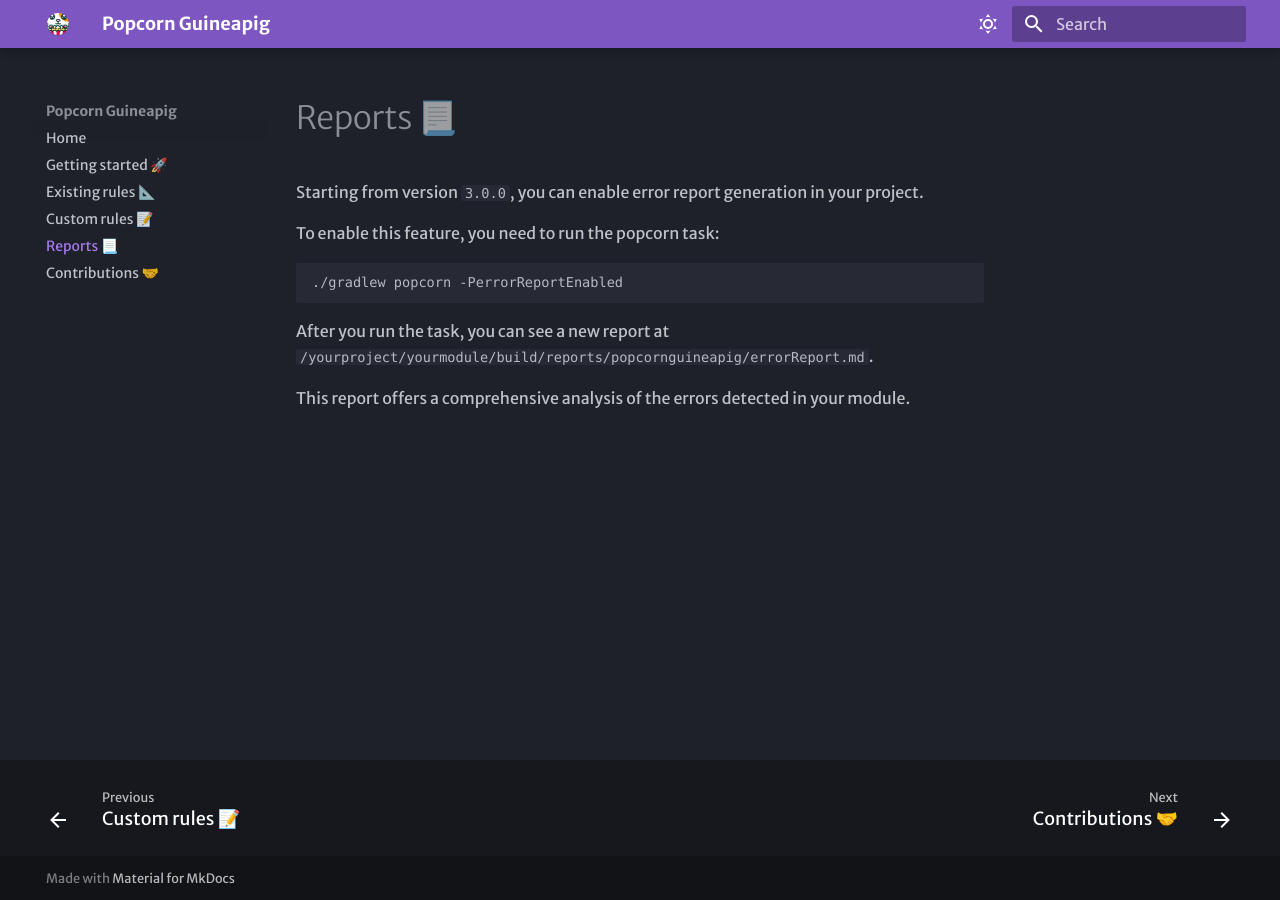
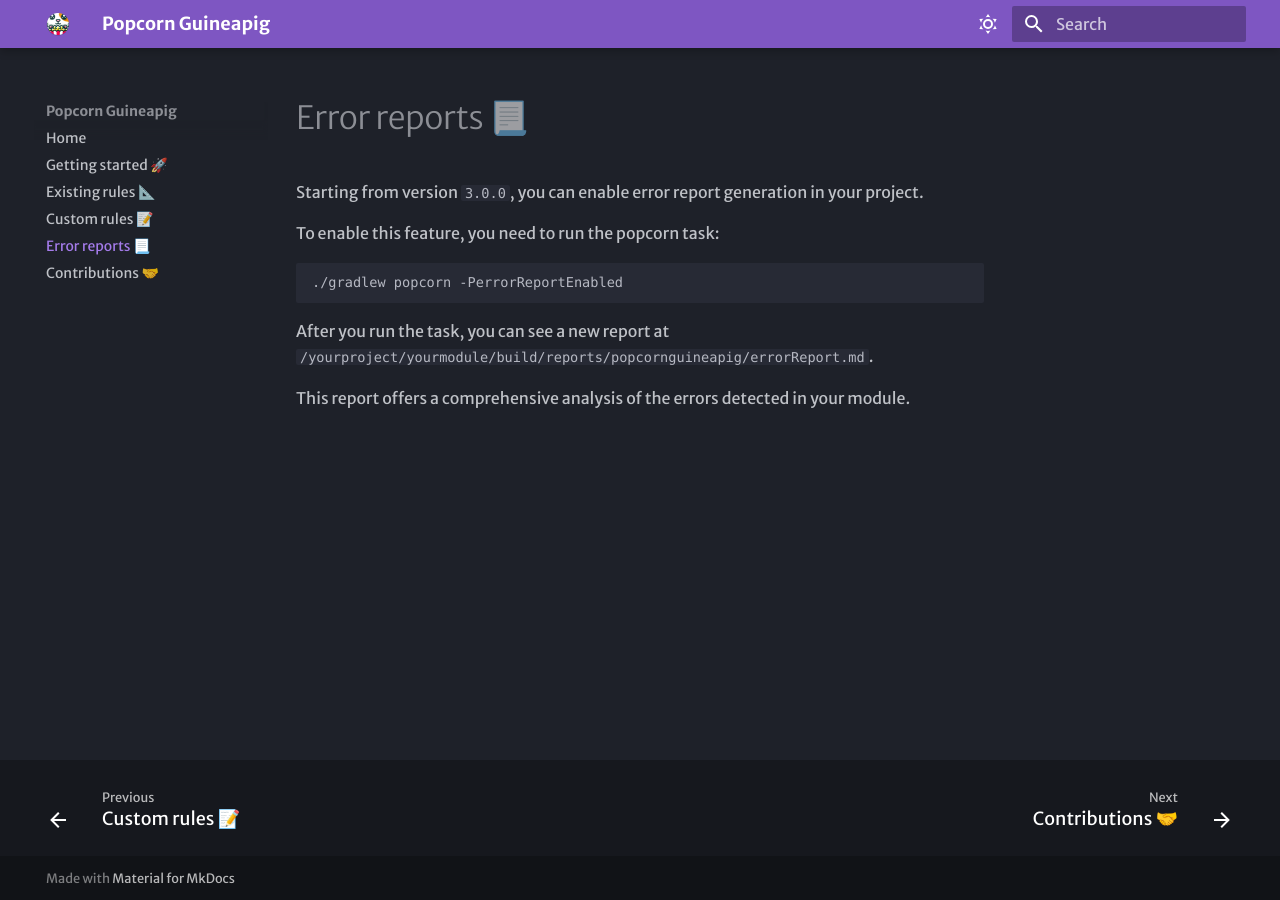
Before and after one commit to CodandoTV/popcorn-guineapig, an MkDocs documentation site: the page built from docs/4-error-report.md, in a window 1280 px wide. Built offline with MkDocs 1.6.1 and Material for MkDocs 9.7.7, drawn with Linux system fonts in a browser that asks for light colours; some web fonts are replaced.

Commit message:
Solve an issue in the documentation - wrong reference

```diff
--- a/docs/4-error-report.md
+++ b/docs/4-error-report.md
@@ -1,4 +1,4 @@
-# Reports 📃
+# Error reports 📃
 
 Starting from version `3.0.0`, you can enable error report generation in your project.
 
```
